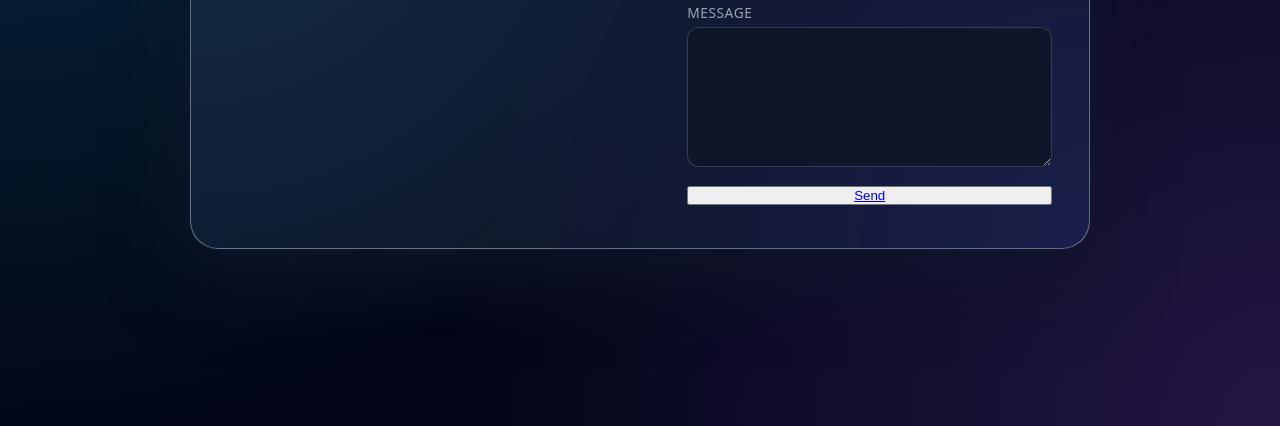
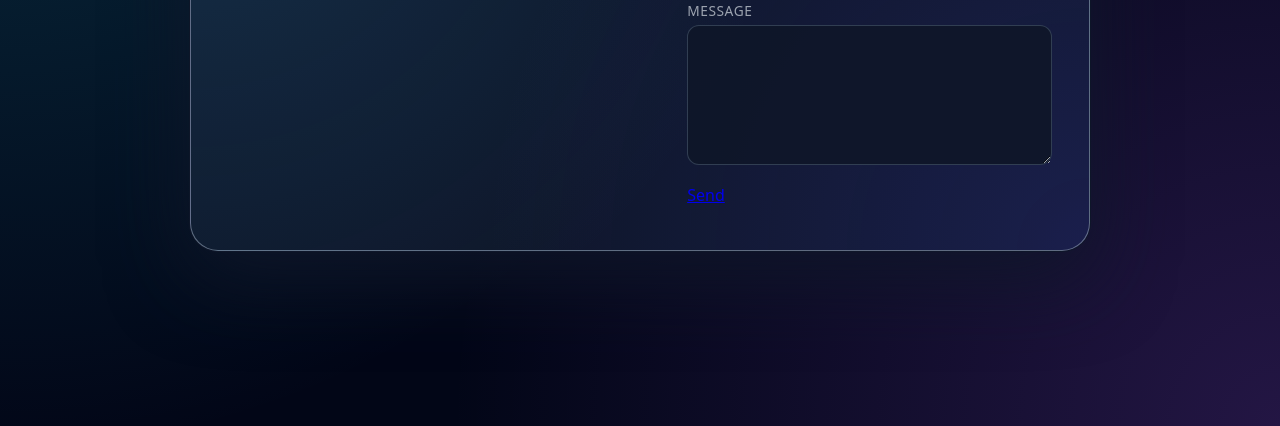
Before and after one commit to MD-MahfuzSarker/Website, a plain HTML site: page contact.html in a window 1280 px wide. Shown: the part 374-800 px from the top of the page. Drawn offline with Linux system fonts and the light colour scheme.

Commit message:
Update contact.html

```diff
--- a/contact.html
+++ b/contact.html
@@ -171,7 +171,7 @@
           <textarea id="message" name="message" rows="5" required></textarea>
         </div>
 
-       <button class="btn-main"> <a href="greeting.html" class="Send"> Send </a></button>
+       <a href="greeting.html" class="btn-main">Send</a>
       </form>
     </section>
   </main>
```
